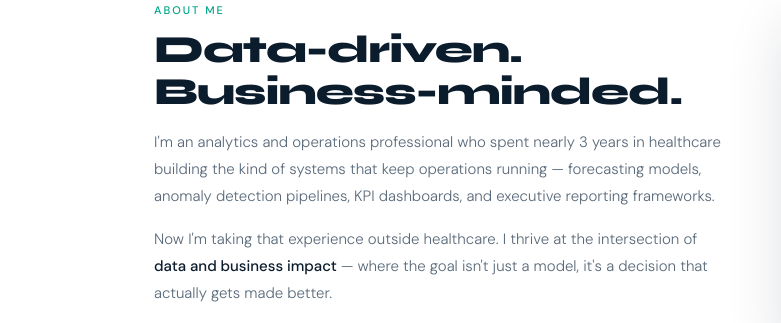
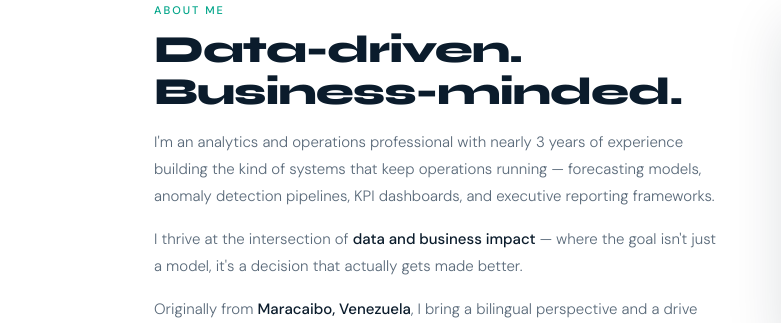
Before and after one commit to ramonbenavidesb98/ramonbenavidesb98.github.io, a plain HTML site: page index.html in a window 1280 px wide. Shown: the part 873-1196 px from the top of the page, 0-781 px from the left. Drawn offline with Linux system fonts and the light colour scheme.

Commit message:
Update index.html

```diff
--- a/index.html
+++ b/index.html
@@ -175,8 +175,8 @@
       <div class="about-text">
         <div class="section-label">About Me</div>
         <h2 class="section-title">Data-driven.<br>Business-minded.</h2>
-        <p>I'm an analytics and operations professional who spent nearly 3 years in healthcare building the kind of systems that keep operations running — forecasting models, anomaly detection pipelines, KPI dashboards, and executive reporting frameworks.</p>
-        <p>Now I'm taking that experience outside healthcare. I thrive at the intersection of <strong>data and business impact</strong> — where the goal isn't just a model, it's a decision that actually gets made better.</p>
+        <p>I'm an analytics and operations professional with nearly 3 years of experience building the kind of systems that keep operations running — forecasting models, anomaly detection pipelines, KPI dashboards, and executive reporting frameworks.</p>
+        <p>I thrive at the intersection of <strong>data and business impact</strong> — where the goal isn't just a model, it's a decision that actually gets made better.</p>
         <p>Originally from <strong>Maracaibo, Venezuela</strong>, I bring a bilingual perspective and a drive that comes from building a career from scratch in a new country. I'm based in <strong>San Francisco</strong> and currently targeting data analytics and operations roles in tech.</p>
         <p>When I'm not in the data, I'm thinking about systems, efficiency, and what the next move looks like.</p>
         <div style="margin-top: 2rem;">
```
